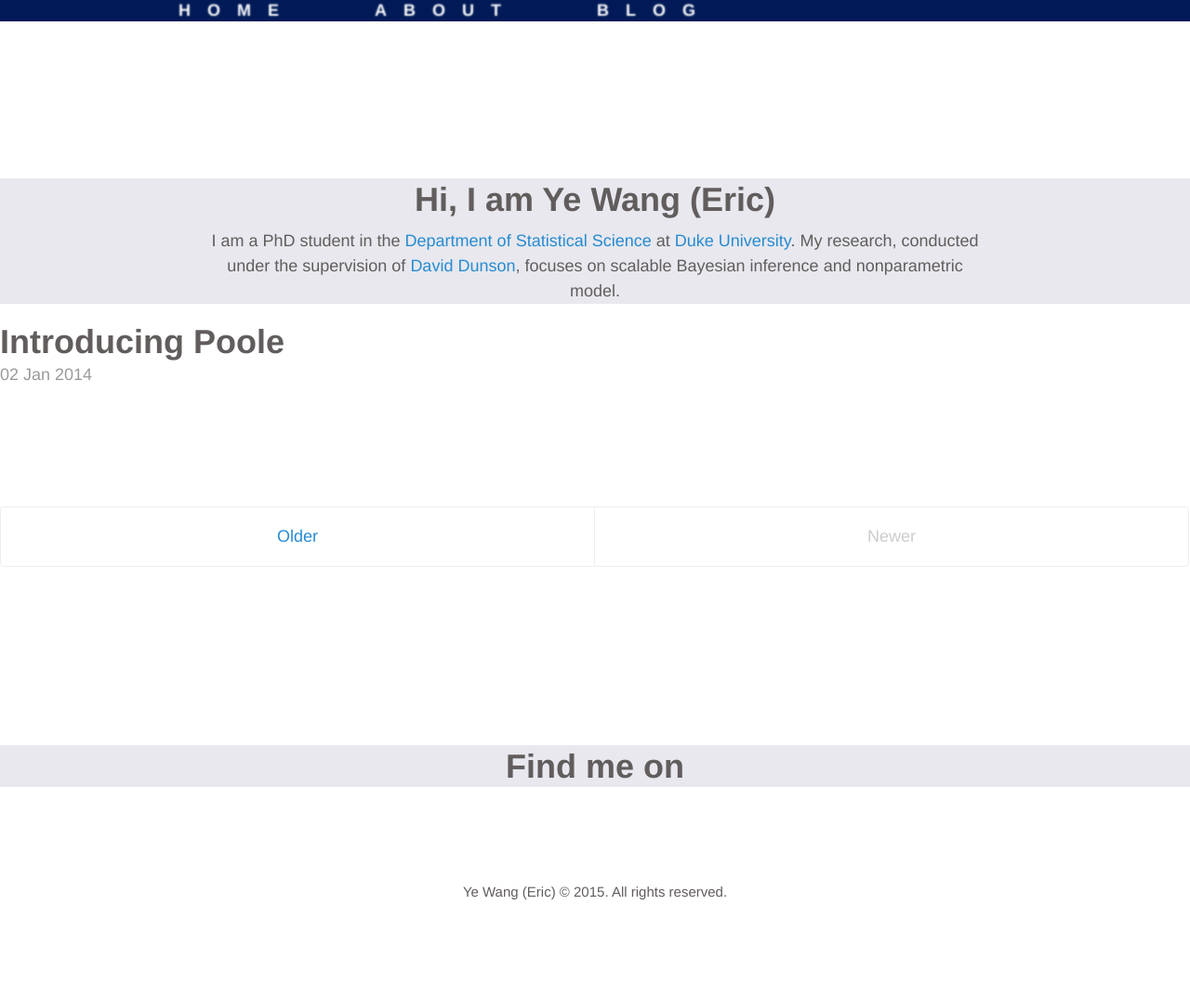
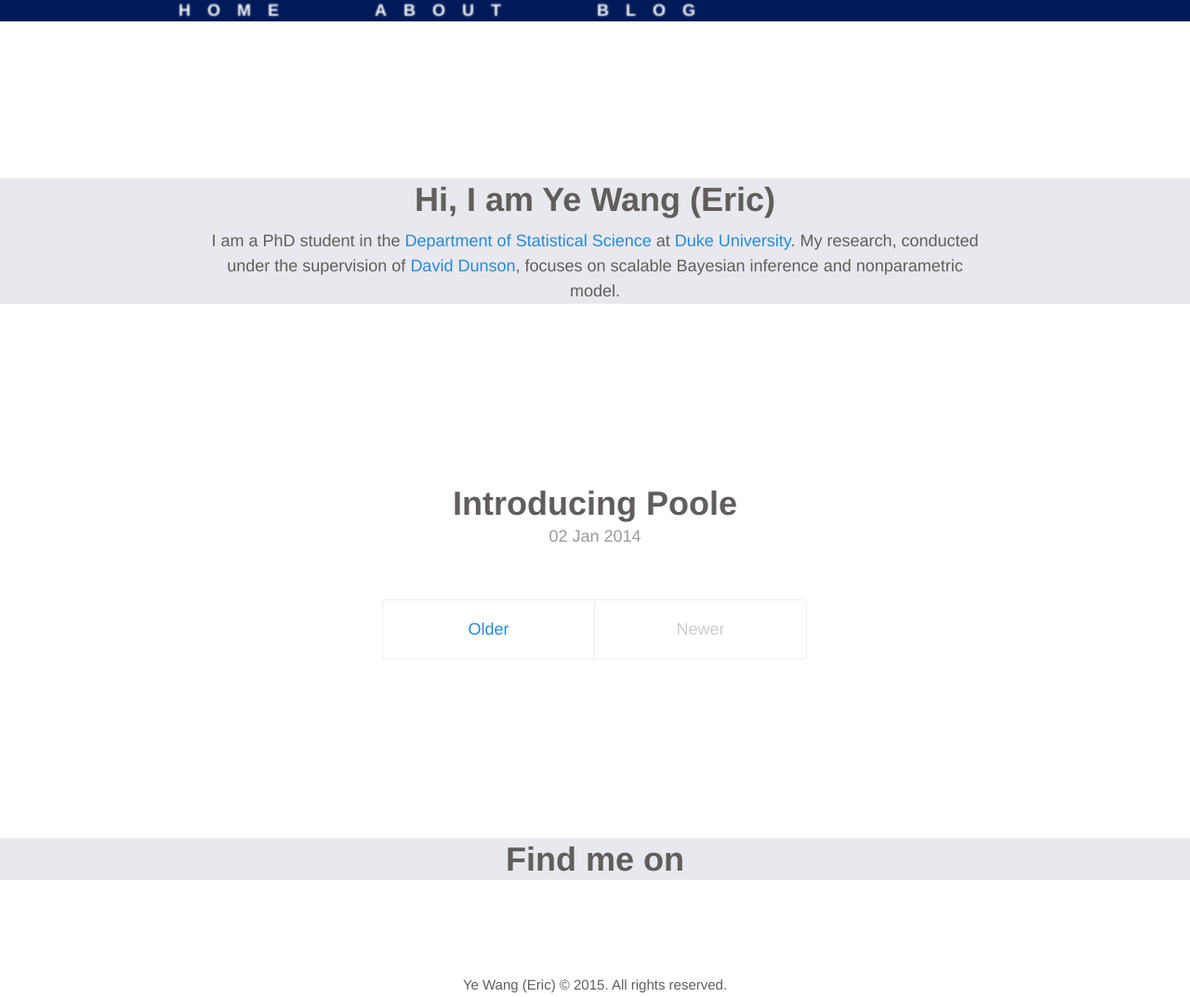
Before and after one commit to ericyewang/ericyewang.github.io, a Jekyll site: the page built from index.html, in a window 1280 px wide. Shown: the whole page at 93% size. Built offline with Jekyll 4.4.1, drawn with Linux system fonts in a browser that asks for light colours; the list of posts is cut into pages by our own code; before the commit the page ends 973 px from its top, so only the background shows below that.

Commit message:
Update _layout.scss

```diff
--- a/_sass/_layout.scss
+++ b/_sass/_layout.scss
@@ -37,6 +37,15 @@
   margin-right: 15%;
 }
 
+.container-home-small {
+  text-align: center;
+  padding-left:  1.5rem;
+  padding-right: 1.5rem;
+  margin-left:  30%;
+  margin-top:  15%;
+  margin-right: 30%;
+}
+
 footer {
   position: relative;
   top: 5rem;
```
